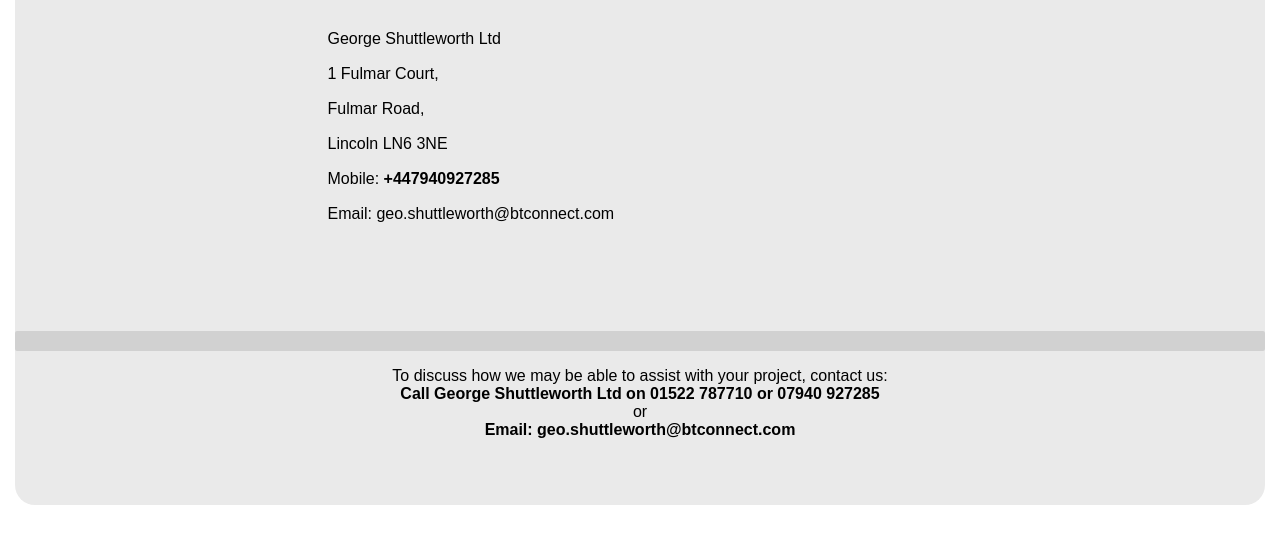
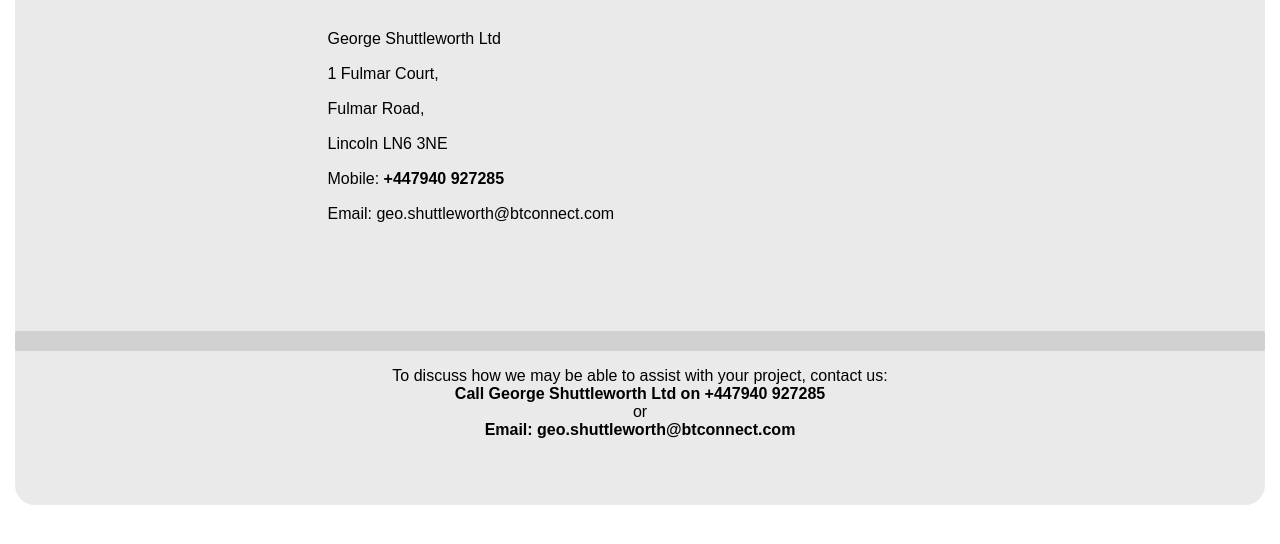
Before and after one commit to joeyshuttleworth/joeyshuttleworth.github.io, a plain HTML site: page contact.html in a window 1280 px wide. Shown: the part 256-800 px from the top of the page. Drawn offline with Linux system fonts and the light colour scheme.

Commit message:
Fix contact details

```diff
--- a/contact.html
+++ b/contact.html
@@ -29,19 +29,22 @@ George Shuttleworth Ltd <br>
 1 Fulmar Court, <br>
 Fulmar Road, <br>
 Lincoln LN6 3NE<br>
-Mobile: <b>+447940927285</b> <br>
+Mobile: <b>+447940 927285</b> <br>
 Email:  geo.shuttleworth@btconnect.com
 
 <div id="line" style="margin-top:100px;">
 </div>
-<div id="contact">
-<p>To discuss how we may be able to assist with your project, contact us: </br>
+<body>
+    <div id="contact">
+        <p>To discuss how we may be able to assist with your project, contact us: </br>
+            <strong> Call George Shuttleworth Ltd on +447940 927285 </strong> </br>
+            or <br>
+            <strong> Email: geo.shuttleworth@btconnect.com </strong> <br>
+        </p>
+    </div>
+</body>
 
-<strong> Call George Shuttleworth Ltd on 01522 787710 or 07940 927285 </strong> </br>
 
-or <br>
-
-<strong> Email: geo.shuttleworth@btconnect.com </strong> <br>
 </p>
 </div>
 </div>
```
Also changed, not shown: 404.html (+11 -1 lines), Projects.html (+10 -1 lines), Services.html (+11 -1 lines), footer.html (+3 -1 lines), index.html (+9 -1 lines).
